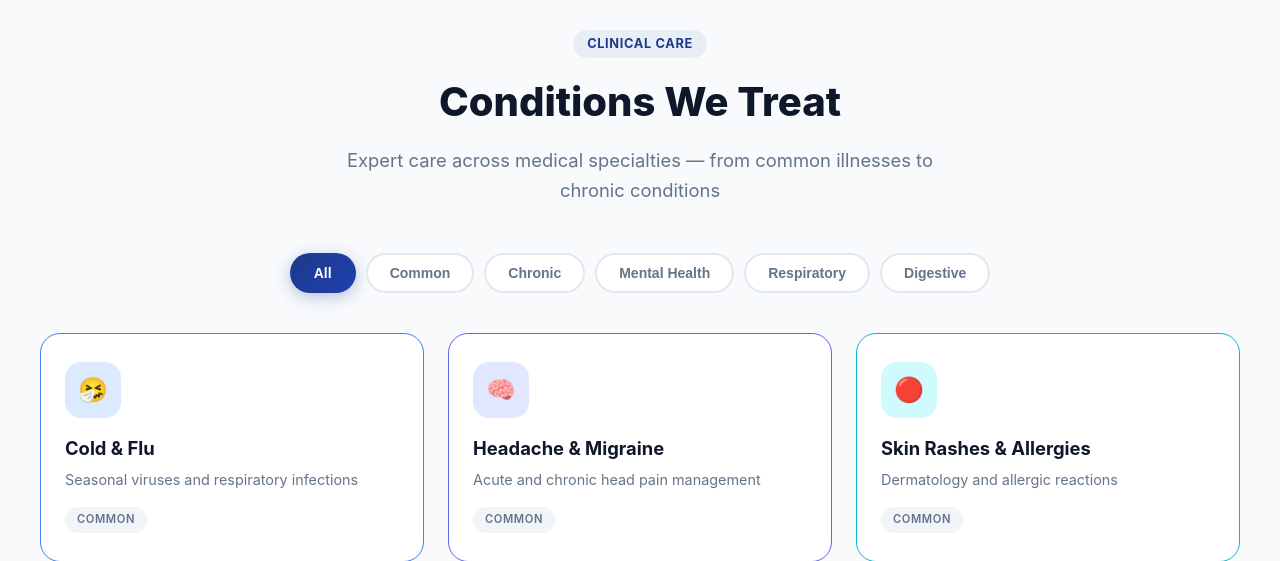
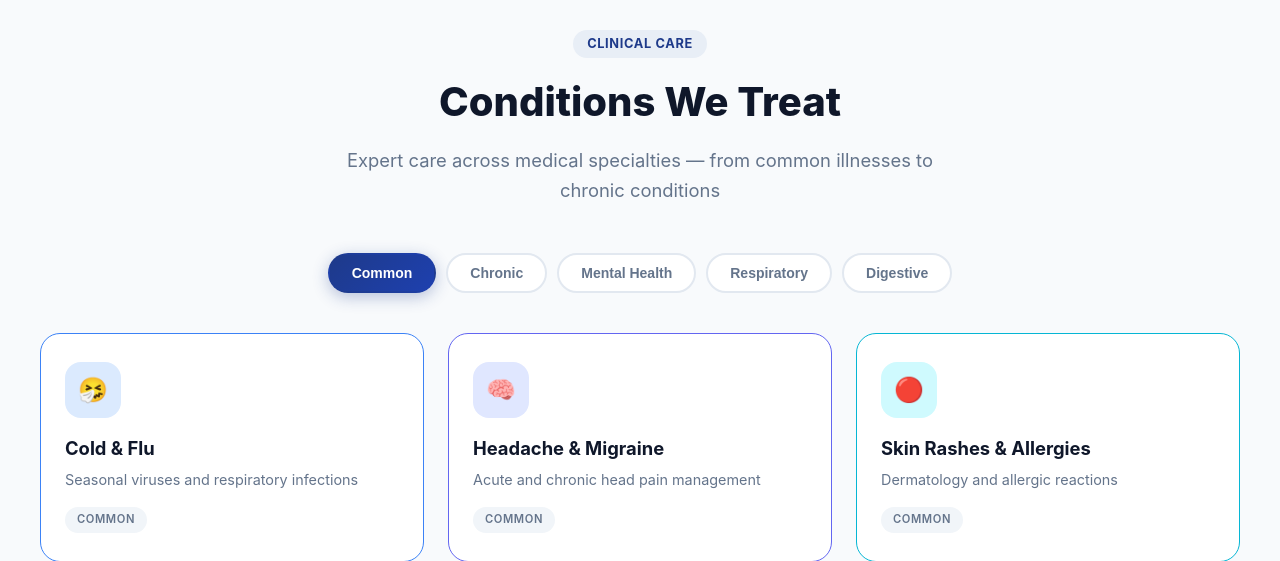
Before and after one commit to Samin5186/clinic-management, a Django app: page / in a window 1280 px wide. Shown: the part 1736-2297 px from the top of the page. Run offline with Django 4.2, Linux system fonts and the light colour scheme.

Commit message:
Remove 'All' tab from Conditions We Treat section

```diff
--- a/templates/landing.html
+++ b/templates/landing.html
@@ -123,8 +123,7 @@
                 <p>Expert care across medical specialties — from common illnesses to chronic conditions</p>
             </div>
             <div class="conditions-tabs" role="tablist" aria-label="Condition categories">
-                <button class="tab-btn active" role="tab" aria-selected="true" data-tab="all">All</button>
-                <button class="tab-btn" role="tab" aria-selected="false" data-tab="common">Common</button>
+                <button class="tab-btn active" role="tab" aria-selected="true" data-tab="common">Common</button>
                 <button class="tab-btn" role="tab" aria-selected="false" data-tab="chronic">Chronic</button>
                 <button class="tab-btn" role="tab" aria-selected="false" data-tab="mental">Mental Health</button>
                 <button class="tab-btn" role="tab" aria-selected="false" data-tab="respiratory">Respiratory</button>
@@ -527,9 +526,9 @@ const CONDITIONS = [
     { id: 'asthma', name: 'Asthma & Breathing', desc: 'Respiratory care and inhaler management', category: 'respiratory', icon: '🫁', color: 'sky' },
 ];
 
-function renderConditions(filter = 'all') {
+function renderConditions(filter = 'common') {
     const grid = document.getElementById('conditionsGrid');
-    const filtered = filter === 'all' ? CONDITIONS : CONDITIONS.filter(c => c.category === filter);
+    const filtered = CONDITIONS.filter(c => c.category === filter);
 
     grid.innerHTML = filtered.map(c => `
         <article class="condition-card ${c.color}" data-category="${c.category}">
@@ -558,7 +557,7 @@ function initTabs() {
 }
 
 document.addEventListener('DOMContentLoaded', () => {
-    renderConditions('all');
+    renderConditions('common');
     initTabs();
 
     // Health Tips Modal
```
